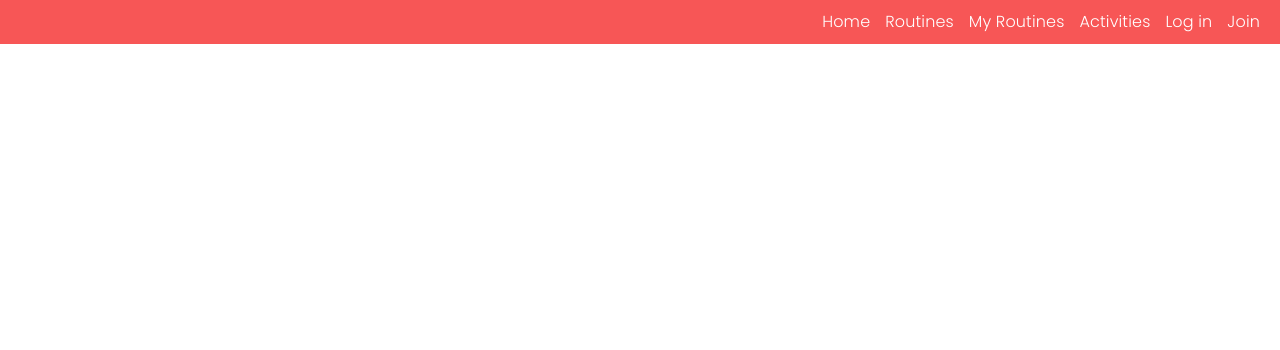
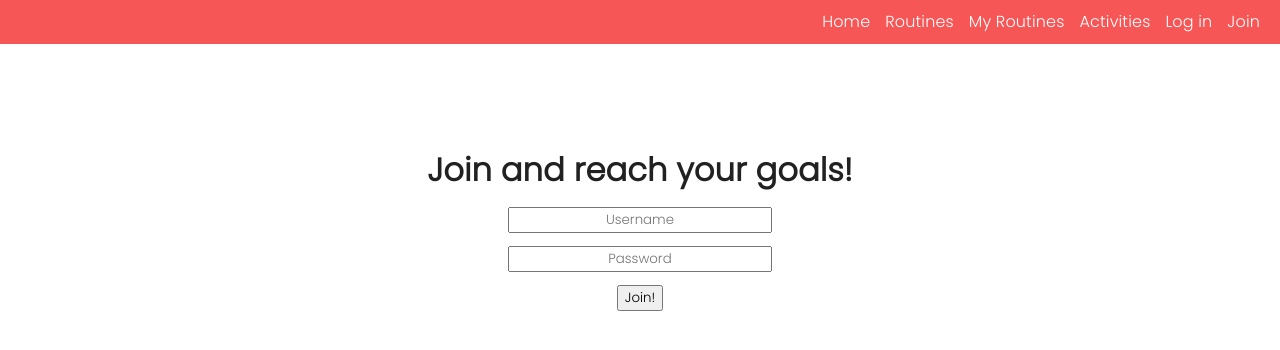
Before and after one commit to ceoconn/Fitn.ssTrack.r-frontend, a React app: page /join in a window 1280 px wide. Built offline with nearby package versions, Linux system fonts and the light colour scheme.

Commit message:
fills out the join component but getting 401 error, adds CSS

```diff
--- a/src/components/Join.js
+++ b/src/components/Join.js
@@ -1,13 +1,64 @@
 import React, { useState } from 'react';
 import { registerUser } from '../api';
+import { Link } from 'react-router-dom';
 
 
-const Register = () => {
+const Join = ({ setToken, navigate }) => {
+
+    const [username, setUsername] = useState('');
+    const [password, setPassword] = useState('');
+    // const [error, setError] = useState(false);
+
+    const handleSubmit = async () => {
+        const results = await registerUser(username, password);
+        if (results.success) {
+            setToken(results.data.token);
+            window.localStorage.setItem('token', results.data.token);
+            // navigate('/profile');
+        } else {
+            // setError(true);
+            console.log(results.error.message)
+            console.log('user exists')
+        }
+    }
+
+    return (
+        <div>
+
+        <h1 id='join-text'>Join and reach your goals!</h1>
+
+        <form id='join'
+            onSubmit={(e) => {
+                e.preventDefault();
+                handleSubmit()
+            }}>
+            <input
+                type='text'
+                placeholder='Username'
+                onChange={(e) => setUsername(e.target.value)}
+            />
+            <input
+                type='password'
+                placeholder='Password'
+                onChange={(e) => setPassword(e.target.value)}
+            />
+            <button
+                type='submit'
+                id='reg-but'>
+                Join!
+            </button>
+            {/* <p className={!error ? 'hidden' : 'error'}>
+                Whoops! Those credentials already exist, try <Link to='/login'>signing in</Link> instead, or make up something else!
+            </p> */}
+        </form>
+
+        </div>
+    )
 
 }
 
 
-export default Register;
+export default Join;
 
 // could be combined with Login
 // from workshop: "could be alternatively created as a modal or part of the header/footer"
--- a/src/components/Routines.js
+++ b/src/components/Routines.js
@@ -1,5 +1,4 @@
-import React from 'react';
-
+import React, { useState } from 'react';
 
 const Routines = () => {
 
--- a/src/index.js
+++ b/src/index.js
@@ -16,6 +16,9 @@ import { CssBaseline } from '@mui/material';
 
 const App = () => {
     // states and tokens and calling some api functions
+    const [token, setToken] = useState('');
+
+    const navigate = useNavigate();
 
     return (
         <div>
@@ -28,6 +31,15 @@ const App = () => {
                     path='/'
                     element={<Home
                     //  pass needed props here
+                    // token and user for custom greeting
+                    />}
+                />
+                <Route
+                    path='/join'
+                    element={<Join
+                    setToken={ setToken }
+                    token={ token }
+                    navigate={ navigate }
                     />}
                 />
             </Routes>
--- a/src/style.css
+++ b/src/style.css
@@ -12,6 +12,7 @@ header {
 #welcome {
     color: black;
     text-align: center;
+    margin-top: 8%;
 }
 
 #home-sign-up {
@@ -45,3 +46,52 @@ nav > *:hover {
     text-decoration: underline;
 
 }
+
+#join {
+    display: flex;
+    flex-direction: column;
+    justify-content: space-around;
+    width: 50%;
+    margin-bottom: 8%;
+    margin-left: 25%;
+    margin-right: 25%;
+}
+
+#join > * {
+    margin: auto;
+    margin-top: 0.8rem;
+}
+
+#join-text{
+    margin-bottom: 0;
+    margin-top: 8%;
+}
+
+.hidden {
+    display: none;
+}
+
+.error {
+    animation: 1s anim-lineUp ease-out;
+    color: red;
+    font-weight: bold;
+    text-align: center;
+}
+
+@keyframes anim-lineUp {
+    0% {
+      opacity: 0;
+      transform: translateY(80%);
+    }
+    20% {
+      opacity: 0;
+    }
+    50% {
+      opacity: 1;
+      transform: translateY(0%);
+    }
+    100% {
+      opacity: 1;
+      transform: translateY(0%);
+    }
+  }
```
